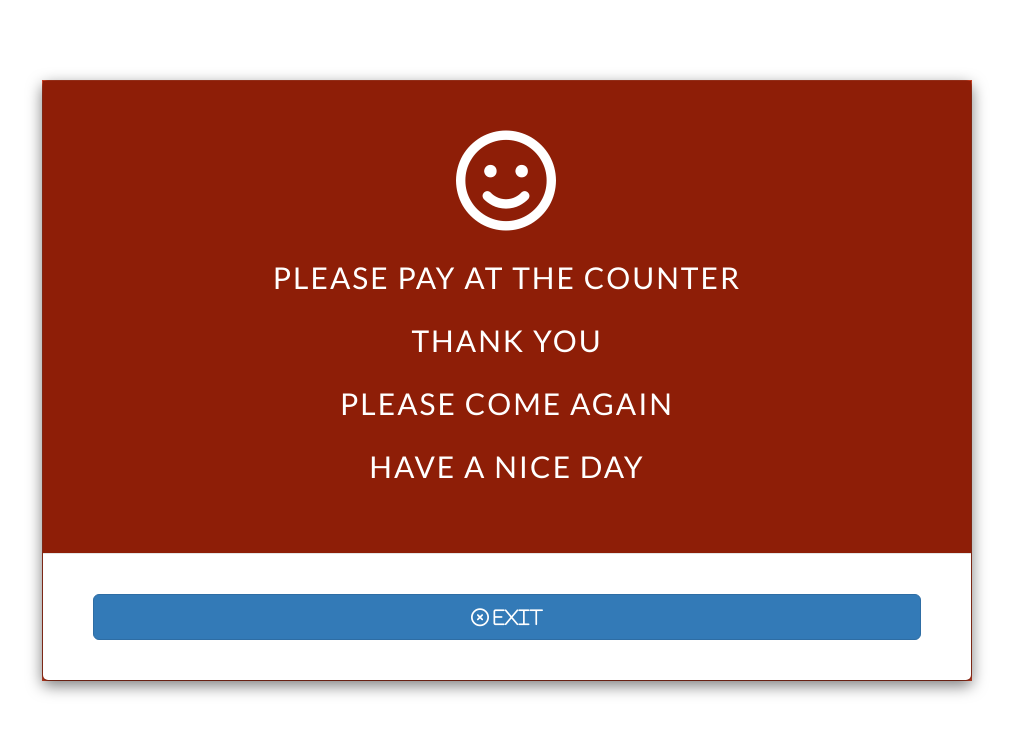
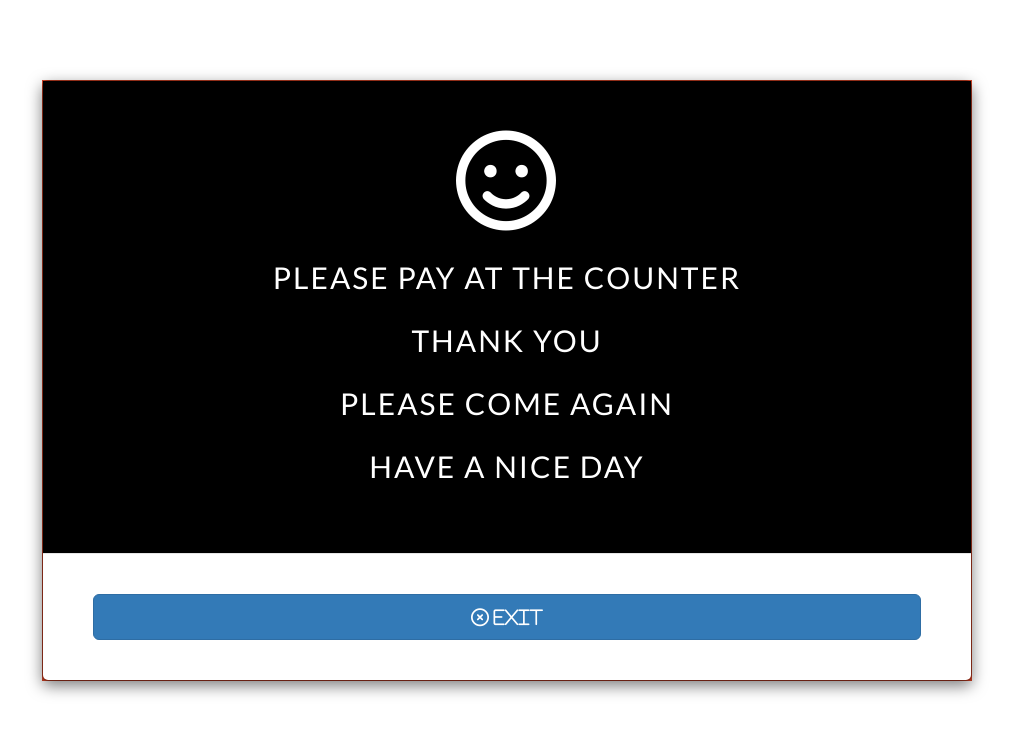
Before and after one commit to n-ayra/webdev_project, a PHP site: page /payAtCounter.php in a window 1280 px wide. Shown: the top 735 px of the page, without its empty margins (133-1146 px from the left). Run offline with PHP 8.4, Linux system fonts and the light colour scheme; some libraries are stand-ins or nearby versions.

Commit message:
change h4 color

```diff
--- a/payAtCounter.php
+++ b/payAtCounter.php
@@ -87,7 +87,7 @@ $db->connect('localhost','root','','muowestern');
     color: #000;
   }
   .modal-header, h4, .close {
-    background-color: #8e1e07;
+    background-color: #000000;
     color: #fff !important;
     text-align: center;
     font-size: 30px;
```
